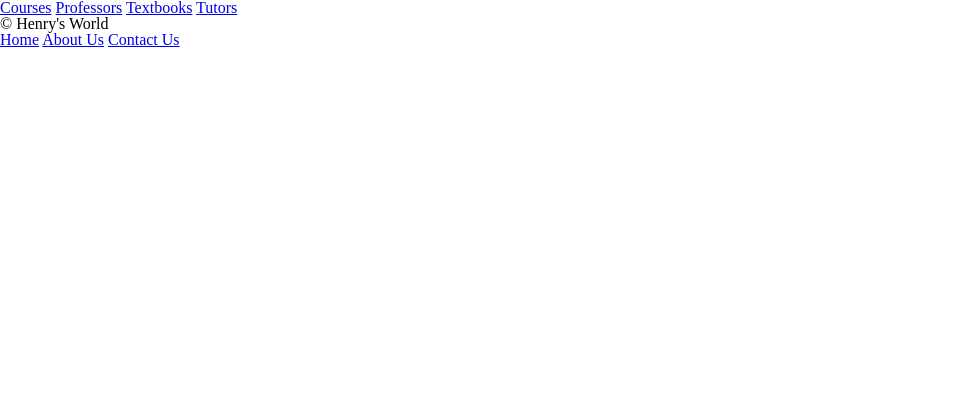
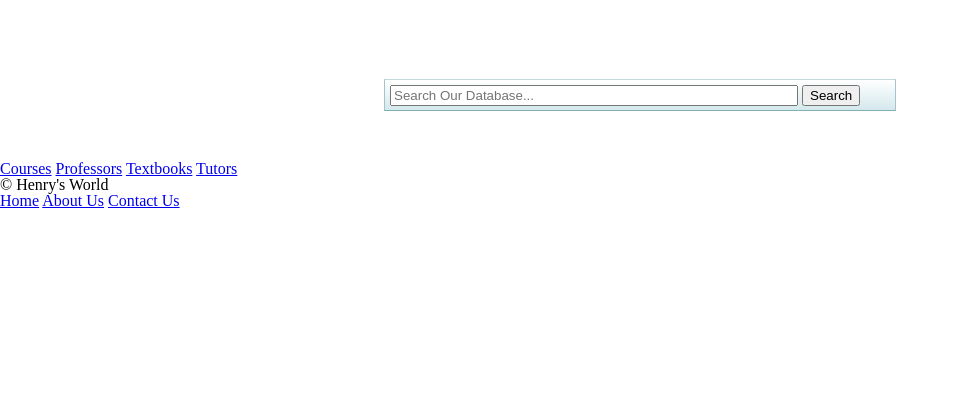
Before and after one commit to bryson189/Course-Navigator-Database, a PHP site: the page made by Henry's World Website.html in a window 1280 px wide. Shown: the part 340-760 px from the top of the page, without its empty margins (0-959 px from the left). Run offline with PHP 8.4, Linux system fonts and the light colour scheme.

Commit message:
modified search bar

```diff
--- a/Henry's World Website.html
+++ b/Henry's World Website.html
@@ -10,14 +10,14 @@
 		<h1> Welcome to Henry's World </h1>
 
 		<!-- Buttons -->
-		<div id = "Buttons">
+		<div class = "Buttons">
 		<img src = "loginButton.jpg" alt = "Login">
 		<img src = "signupButton.png" alt = Sign Up">
 		</div>
 
-		<form>
-			<input id = "Search Bar" type = "text" placeholder = "Search Our Database...">
-			<input id = "Submit" type = "submit" value = "Search">
+		<form id = searchBar>
+			<input id = "search" type = "text" placeholder = "Search Our Database...">
+			<input id = "submit" type = "submit" value = "Search">
 		</form>
 		<!-- Search Bar -->
 
--- a/assets/stylesheets/main.css
+++ b/assets/stylesheets/main.css
@@ -1,8 +1,3 @@
-/* http://meyerweb.com/eric/tools/css/reset/
-   v2.0 | 20110126
-   License: none (public domain)
-*/
-
 html, body, div, span, applet, object, iframe,
 h1, h2, h3, h4, h5, h6, p, blockquote, pre,
 a, abbr, acronym, address, big, cite, code,
@@ -46,3 +41,25 @@ table {
   border-collapse: collapse;
   border-spacing: 0;
 }
+
+#search
+{
+    height: 15px;
+    width: 400px;
+
+}
+
+#searchBar {
+
+	background-color: #eaf8fc;
+    background-image: linear-gradient(#fff, #d4e8ec);
+    border-width: 1px;
+    border-style: solid;
+    border-color: #c4d9df #a4c3ca #83afb7;
+    width: 500px;
+    height: 20px;
+    padding: 5px;
+    margin: 100px auto 50px;
+    overflow: hidden;
+
+}
```
